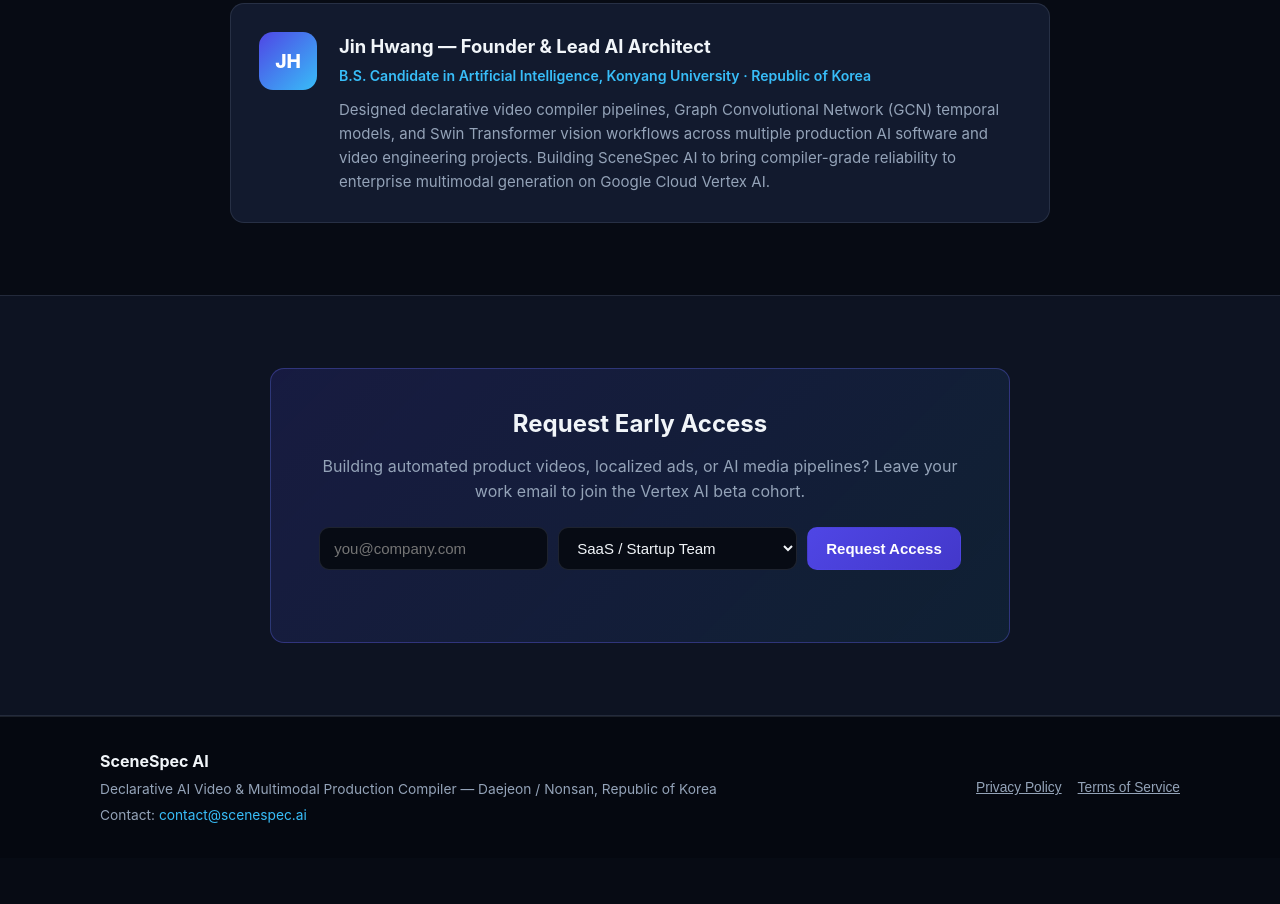
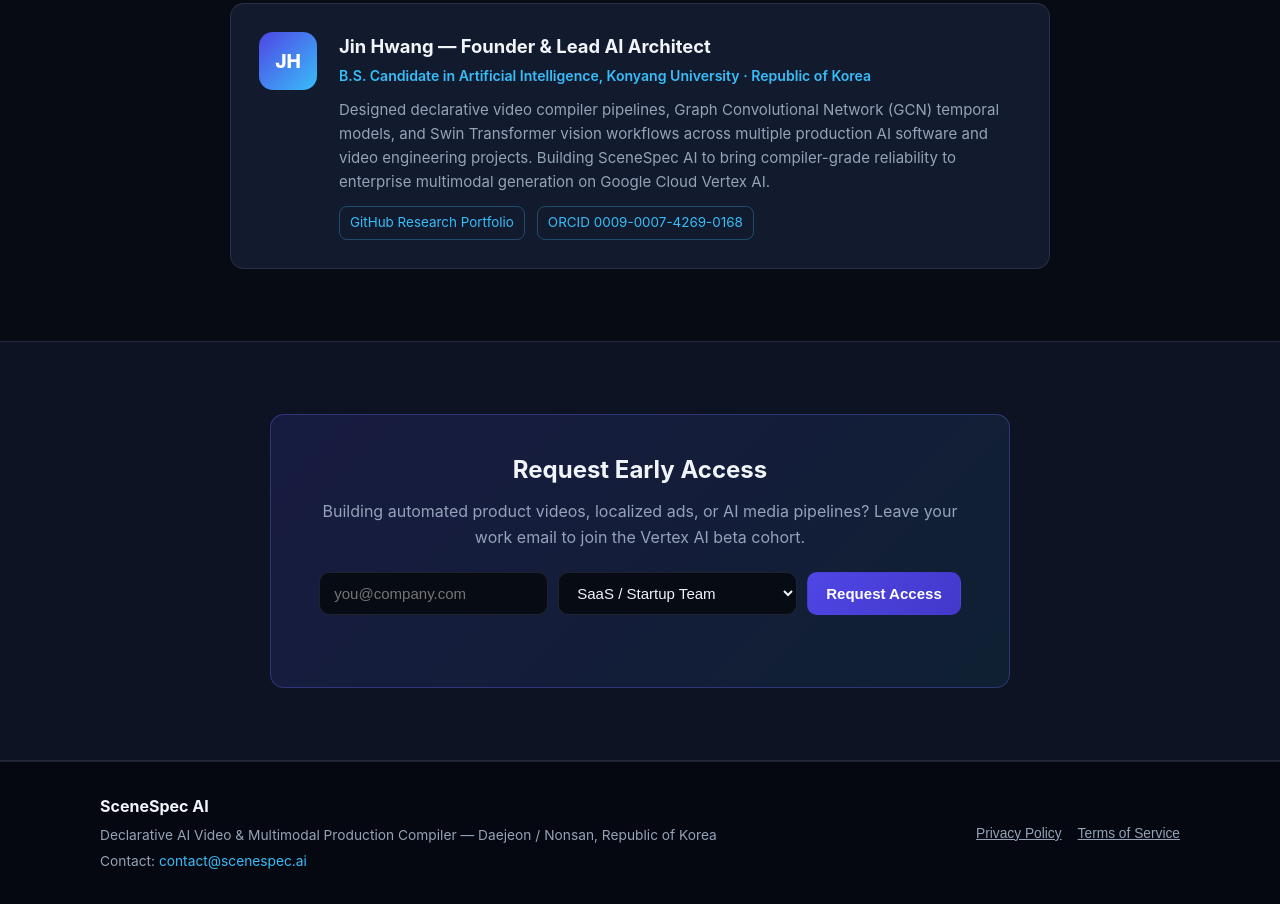
Before and after one commit to pomigod/scenespec-ai, a plain HTML site: page index.html in a window 1280 px wide. Shown: the part 3471-4375 px from the top of the page. Before the commit the page ends 4329 px from the top, so only its background shows below. Drawn offline with Linux system fonts and the light colour scheme.

Commit message:
chore: add founder GitHub and ORCID verification links

```diff
--- a/index.html
+++ b/index.html
@@ -225,6 +225,10 @@
             <h3 data-i18n="team_name">Jin Hwang — Founder &amp; Lead AI Architect</h3>
             <p class="team-role" data-i18n="team_org">B.S. Candidate in Artificial Intelligence, Konyang University · Republic of Korea</p>
             <p data-i18n="team_bio">Designed declarative video compiler pipelines, Graph Convolutional Network (GCN) temporal models, and Swin Transformer vision workflows across multiple production AI software and video engineering projects. Building SceneSpec AI to bring compiler-grade reliability to enterprise multimodal generation on Google Cloud Vertex AI.</p>
+            <div class="team-links">
+              <a href="https://github.com/pomigod/research-portfolio" target="_blank" rel="noopener noreferrer">GitHub Research Portfolio</a>
+              <a href="https://orcid.org/0009-0007-4269-0168" target="_blank" rel="noopener noreferrer">ORCID 0009-0007-4269-0168</a>
+            </div>
           </div>
         </div>
       </div>
--- a/styles.css
+++ b/styles.css
@@ -568,9 +568,29 @@ body {
   margin-bottom: 10px;
 }
 
-.team-info p:last-child {
+.team-info p:last-of-type {
   color: var(--muted);
   font-size: 0.94rem;
+}
+
+.team-links {
+  display: flex;
+  flex-wrap: wrap;
+  gap: 12px;
+  margin-top: 12px;
+}
+
+.team-links a {
+  font-size: 0.84rem;
+  color: var(--accent);
+  text-decoration: none;
+  border: 1px solid rgba(56, 189, 248, 0.3);
+  padding: 5px 10px;
+  border-radius: 8px;
+}
+
+.team-links a:hover {
+  background: rgba(56, 189, 248, 0.1);
 }
 
 @media (max-width: 640px) {
```
